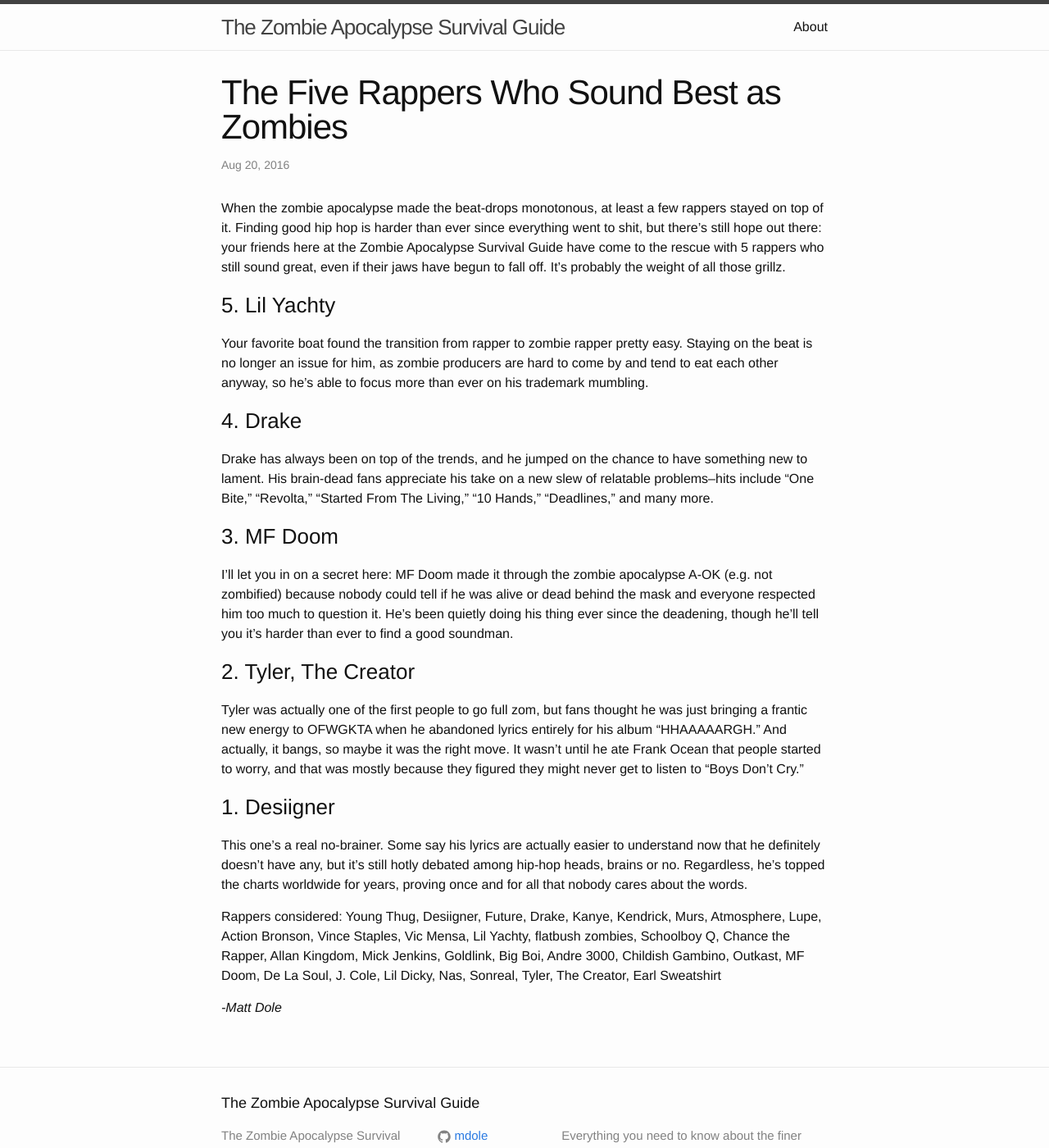
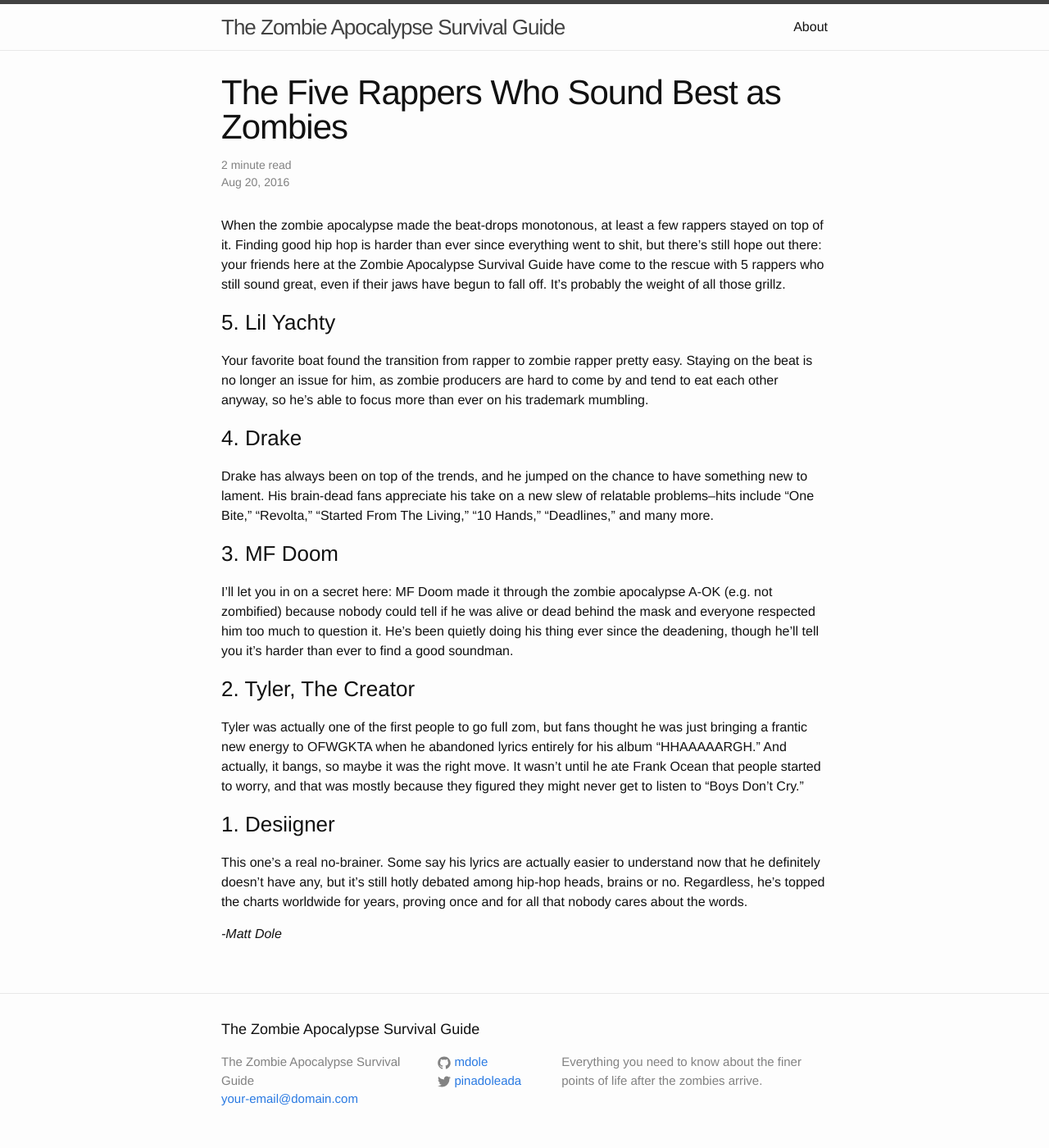
Before and after one commit to mdole/mdole.github.io, a Jekyll site: the page built from _posts/2016-08-20-the-five-rappers-who-sound-best-as-zombies.markdown, in a window 1280 px wide and 1400 px high. Shown: the whole window at 82% size. Built offline with Jekyll 4.4.1, drawn with Linux system fonts in a browser that asks for light colours.

Commit message:
added reading time to posts

```diff
--- a/_layouts/post.html
+++ b/_layouts/post.html
@@ -5,7 +5,15 @@
 
   <header class="post-header">
     <h1 class="post-title" itemprop="name headline">{{ page.title }}</h1>
-    <p class="post-meta"><time datetime="{{ page.date | date_to_xmlschema }}" itemprop="datePublished">{{ page.date | date: "%b %-d, %Y" }}</time>{% if page.author %} • <span itemprop="author" itemscope itemtype="http://schema.org/Person"><span itemprop="name">{{ page.author }}</span></span>{% endif %}</p>
+    <p class="post-meta">
+    {% assign words = content | number_of_words %}
+		{% if words < 360 %}
+		  1 minute read
+		{% else %}
+		  {{ words | divided_by:180 }} minute read
+		{% endif %}
+    <br>
+    <time datetime="{{ page.date | date_to_xmlschema }}" itemprop="datePublished">{{ page.date | date: "%b %-d, %Y" }}</time>{% if page.author %} • <span itemprop="author" itemscope itemtype="http://schema.org/Person"><span itemprop="name">{{ page.author }}</span></span>{% endif %}</p>
   </header>
 
   <div class="post-content" itemprop="articleBody">
--- a/_posts/2016-08-20-the-five-rappers-who-sound-best-as-zombies.markdown
+++ b/_posts/2016-08-20-the-five-rappers-who-sound-best-as-zombies.markdown
@@ -21,6 +21,4 @@
 ### 1. Desiigner
 This one’s a real no-brainer. Some say his lyrics are actually easier to understand now that he definitely doesn’t have any, but it’s still hotly debated among hip-hop heads, brains or no. Regardless, he’s topped the charts worldwide for years, proving once and for all that nobody cares about the words.
 
-Rappers considered: Young Thug, Desiigner, Future, Drake, Kanye, Kendrick, Murs, Atmosphere, Lupe, Action Bronson, Vince Staples, Vic Mensa, Lil Yachty, flatbush zombies, Schoolboy Q, Chance the Rapper, Allan Kingdom, Mick Jenkins, Goldlink, Big Boi, Andre 3000, Childish Gambino, Outkast, MF Doom, De La Soul, J. Cole, Lil Dicky, Nas, Sonreal, Tyler, The Creator, Earl Sweatshirt
-
 *-Matt Dole*
```
